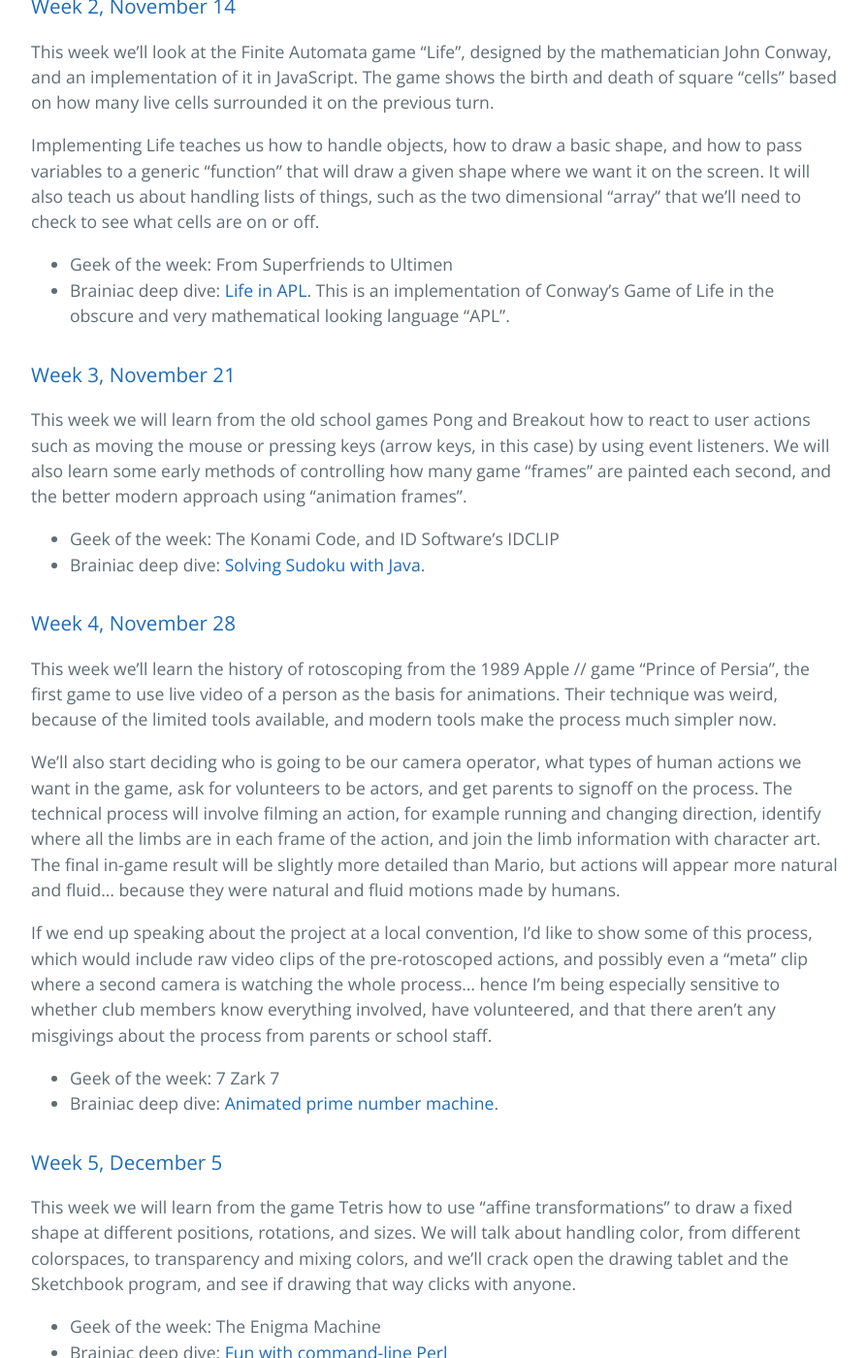
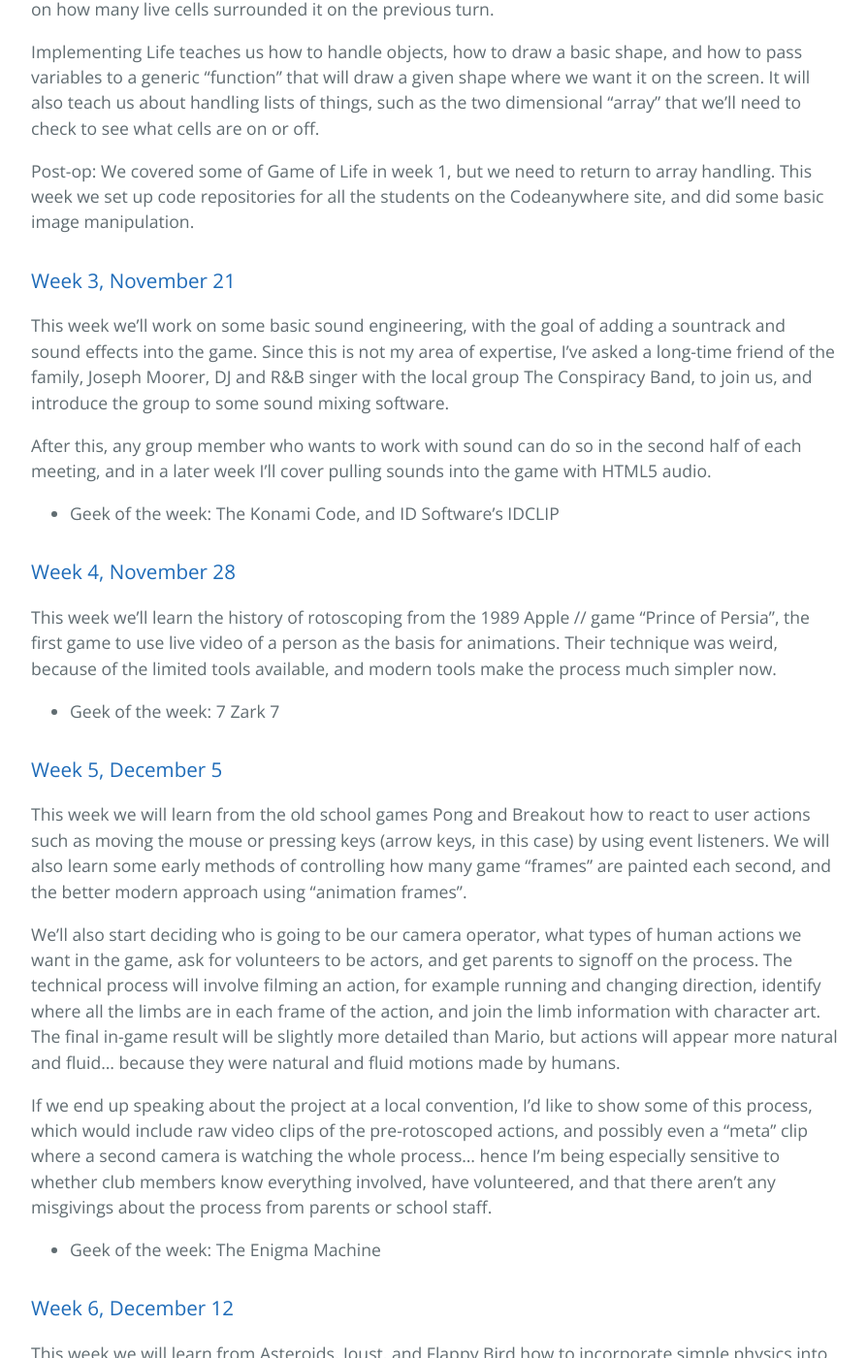
Before and after one commit to ClintonvilleAcademy/clintonvilleacademy.github.io, a Jekyll site: the page built from syllabus.md, in a window 1280 px wide and 1400 px high, scrolled down 3049 px. Shown: the whole window at 97% size, without its empty margins (192-1086 px from the left). Built offline with Jekyll 4.4.1, drawn with Linux system fonts in a browser that asks for light colours; some of the changed text lies outside the part shown.

Commit message:
Add JDB to syllabus

```diff
--- a/syllabus.md
+++ b/syllabus.md
@@ -11,23 +11,21 @@ At each meeting, we'll start with a new programming concept, and an old-school v
 
 At the end of each meeting, we'll discuss the work on the game so far, including any new ideas or direction for the game that you have. Lastly, I'll send myself any new code or art changes that need to be merged into the project, and then finish with a "Geek of the week" pop-culture trinket that can be anything from a reference to a 1970s anime show, video game bugs, or maybe something from classic hacker lore.
 
-That night, I'll send out an email to your parents talking about our progress, and a link to and more detailed description of a "Brainiac deep dive" that budding software engineers can study to improve their street cred, glance at briefly and say "man, that's crazy", or ignore entirely.
-
 Here is a (currently incomplete) general outline for each meeting, followed by more detailed descriptions:
 
 | Date | Topic | Description |
 |:-----|:------|:------------|
 | Every meeting | Art, story, plot | Talk about your vision for the game, draw stuff, write plot, dialog, character backstories |
 | [November  7](#week01) | DOM, canvas, JavaScript | Intro to HTML5 canvases and animation concepts, decide what type of game we want, learn about Github |
-| [November 14](#week02) | Conway's Game of Life | List/Object handling, drawing basic shapes, iterating |
-| [November 21](#week03) | Pong to Breakout | requestAnimationFrame, collision detection, event handling |
-| [November 28](#week04) | Prince of Persia | Rotoscoping! Discuss turning filmed actions into character graphics |
-| [December  5](#week05) | Tetris | Context transforms, color, random numbers |
-| [December 12](#week06) | Asteroids to Flappy Bird | Physics!, irregular shapes and random levels, discuss speaking at Stir Trek |
+| [November 14](#week02) | Codeanywhere, namestorm | Create project space for each student, learn basic Javascript image handling |
+| [November 21](#week03) | Name that tune | Guest speaker Joseph Moorer on basic sound engineering |
+| [November 28](#week04) | Pong to Breakout | requestAnimationFrame, collision detection, event handling |
+| [December  5](#week05) | Prince of Persia | Rotoscoping! Discuss turning filmed actions into character graphics |
+| [December 12](#week06) | Tetris | Context transforms, color, random numbers |
 |  December 19           | Winter Break | Throughout winter break, I'll be keeping |
 |  December 26           | Winter Break | in touch through email, and looking over |
 |  January   2           | Winter Break | any new code, art, or story submissions. |
-| [January   9](#week07) | Early project demo | Show parents our progress so far |
+| [January   9](#week07) | Asteroids to Flappy Bird | Physics!, irregular shapes and random levels, discuss speaking at Stir Trek |
 |  January  16           | Martin Luther King Jr. Day |  |
 | [January  23](#week08) | Pacman revisited | AI players, nearest neighbor, goals, sprites, function prototypes |
 | [January  30](#week09) | Zork, The Choosatron | Inventory, saving game state, database concepts |
@@ -53,7 +51,6 @@ The first week I'll demo some of what's possible with programming in JavaScript.
 We'll also discuss what type of game we want to build. _You_ will lead designing the game, and I will help you learn to program so you can build it. You will decide the plot, the type (I suggest a 2D sidescroller or old-school Zelda-like adventure game, because those should be achievable in one school year, and they both line up fairly well with the concepts I plan to teach.)
 
 * Geek of the week: The Pacman ghost pass-through bug
-* Brainiac deep dive: [Code challenges solved with different programming languages](http://curtisautery.appspot.com/5865619656278016).
 
 ### <a name="week02"> Week 2, November 14
 
@@ -61,46 +58,45 @@ This week we'll look at the Finite Automata game "Life", designed by the mathema
 
 Implementing Life teaches us how to handle objects, how to draw a basic shape, and how to pass variables to a generic "function" that will draw a given shape where we want it on the screen. It will also teach us about handling lists of things, such as the two dimensional "array" that we'll need to check to see what cells are on or off.
 
-* Geek of the week: From Superfriends to Ultimen
-* Brainiac deep dive: [Life in APL](https://dfns.dyalog.com/n_life.htm). This is an implementation of Conway's Game of Life in the obscure and very mathematical looking language "APL".
+Post-op: We covered some of Game of Life in week 1, but we need to return to array handling. This week we set up code repositories for all the students on the Codeanywhere site, and did some basic image manipulation.
 
 ### <a name="week03"> Week 3, November 21
 
-This week we will learn from the old school games Pong and Breakout how to react to user actions such as moving the mouse or pressing keys (arrow keys, in this case) by using event listeners. We will also learn some early methods of controlling how many game "frames" are painted each second, and the better modern approach using "animation frames".
+This week we'll work on some basic sound engineering, with the goal of adding a sountrack and sound effects into the game. Since this is not my area of expertise, I've asked a long-time friend of the family, Joseph Moorer, DJ and R&B singer with the local group The Conspiracy Band, to join us, and introduce the group to some sound mixing software.
+
+After this, any group member who wants to work with sound can do so in the second half of each meeting, and in a later week I'll cover pulling sounds into the game with HTML5 audio.
 
 * Geek of the week: The Konami Code, and ID Software's IDCLIP
-* Brainiac deep dive: [Solving Sudoku with Java](http://cautery.blogspot.com/2010/09/building-java-applet-sudoku-bot.html).
 
 ### <a name="week04"> Week 4, November 28
 
 This week we'll learn the history of rotoscoping from the 1989 Apple // game "Prince of Persia", the first game to use live video of a person as the basis for animations. Their technique was weird, because of the limited tools available, and modern tools make the process much simpler now.
 
+* Geek of the week: 7 Zark 7
+
+### <a name="week05"> Week 5, December 5
+
+This week we will learn from the old school games Pong and Breakout how to react to user actions such as moving the mouse or pressing keys (arrow keys, in this case) by using event listeners. We will also learn some early methods of controlling how many game "frames" are painted each second, and the better modern approach using "animation frames".
+
 We'll also start deciding who is going to be our camera operator, what types of human actions we want in the game, ask for volunteers to be actors, and get parents to signoff on the process. The technical process will involve filming an action, for example running and changing direction, identify where all the limbs are in each frame of the action, and join the limb information with character art. The final in-game result will be slightly more detailed than Mario, but actions will appear more natural and fluid... because they were natural and fluid motions made by humans.
 
 If we end up speaking about the project at a local convention, I'd like to show some of this process, which would include raw video clips of the pre-rotoscoped actions, and possibly even a "meta" clip where a second camera is watching the whole process... hence I'm being especially sensitive to whether club members know everything involved, have volunteered, and that there aren't any misgivings about the process from parents or school staff.
 
-* Geek of the week: 7 Zark 7
-* Brainiac deep dive: [Animated prime number machine](http://cautery.blogspot.com/2012/05/animated-prime-number-machine.html).
-
-### <a name="week05"> Week 5, December 5
-
-This week we will learn from the game Tetris how to use "affine transformations" to draw a fixed shape at different positions, rotations, and sizes. We will talk about handling color, from different colorspaces, to transparency and mixing colors, and we'll crack open the drawing tablet and the Sketchbook program, and see if drawing that way clicks with anyone.
-
 * Geek of the week: The Enigma Machine
-* Brainiac deep dive: [Fun with command-line Perl](http://curtisquarterly.blogspot.com/2005/05/perl-tutorial.html)
 
 ### <a name="week06"> Week 6, December 12
 
 This week we will learn from Asteroids, Joust, and Flappy Bird how to incorporate simple physics into our game. In Asteroids, your ship has inertia, so it slowly speeds up as you apply thrust, continues in the same direction until force (from an impact, or from thrust in a different direction) changes its vector. In Joust and Flappy Bird, gravity pulls us down, and flapping wings applies force to overcome gravity. We'll talk about various ways to implement those effects in-game.
 
+* Geek of the week: Simon/Merlin
+
+### <a name="week07"> Week 7, January 9
+
+This week we will learn from the game Tetris how to use "affine transformations" to draw a fixed shape at different positions, rotations, and sizes. We will talk about handling color, from different colorspaces, to transparency and mixing colors, and we'll crack open the drawing tablet and the Sketchbook program, and see if drawing that way clicks with anyone.
+
 The December/January timeframe is when the local tech convention "Stir Trek" starts taking submissions for talks, and the conference itself happens sometime in April or May. If we feel by this time that we'll have a semi-functional game by April, I'd like for us to consider registering to give a talk at the conference about the club, learning to program, and the game itself. If we do that, the talk would consist of me giving a brief overview of my vision for the club, and then hand the mic off to one of you to give the main body of the presentation, while I run the computer showing our presentation slides, or whatever our media is. We will present the project to the school at some point close to the end of the year, which could function as a dress rehearsal for speaking at a conference.
 
 If any of the club members have public speaking chops, or would like to try it out, we can practice with some AV equipment throughout the year at a suitable location. As with the Rotoscoping video permissions above, I want to make very sure at this point that the school and the parents of any volunteers are on board with this before making a formal submission to Stir Trek's call for speakers.
-
-* Geek of the week: Simon/Merlin
-* Brainiac deep dive: [Using an abacus to calculate in Base 18](http://cautery.blogspot.com/2013/04/base-eighteen-on-chinese-abacus.html)
-
-### <a name="week07"> Week 7, January 9
 
 ### <a name="week08"> Week 8, January 23
 
```
Also changed, not shown: other parts of syllabus.md (+0 -2 lines), 2 other files.
